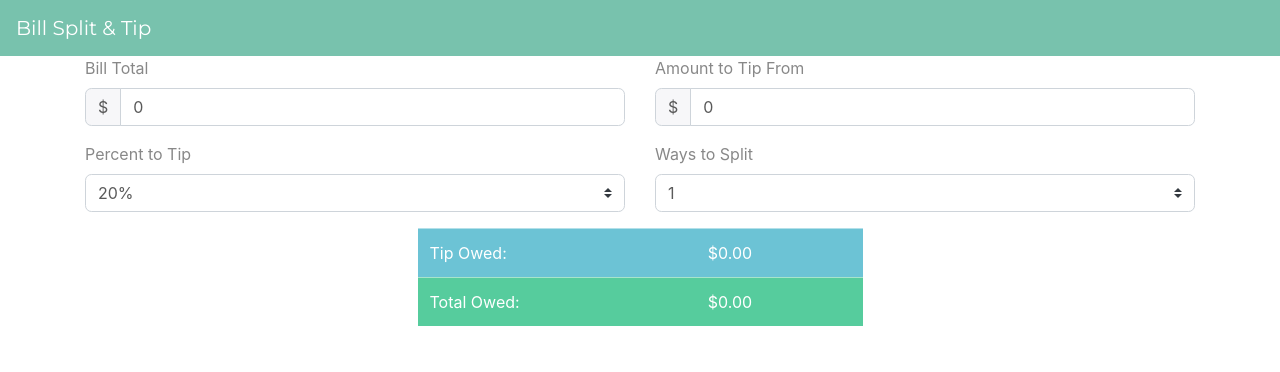
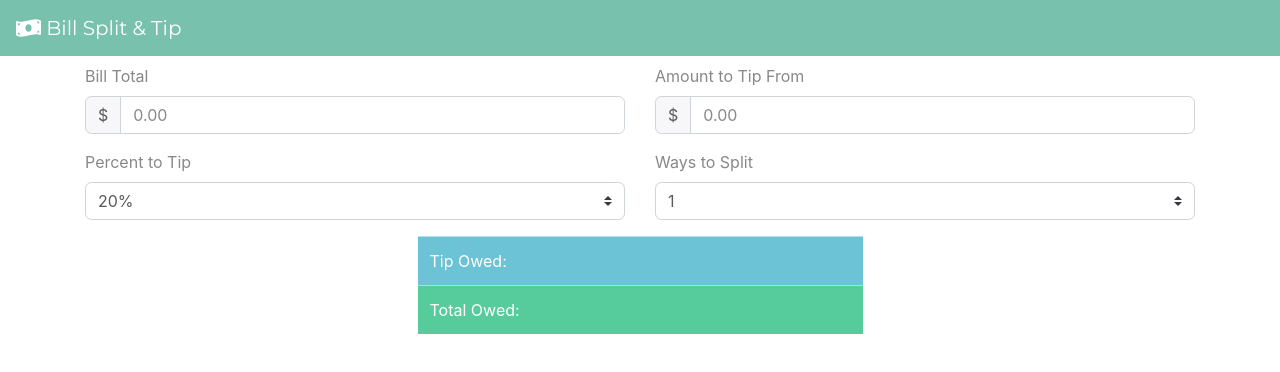
Before and after one commit to ducttape12/BillSplitAndTip2, an Angular app: page / in a window 1280 px wide. Shown: the top 372 px of the page. Built offline with nearby package versions, Linux system fonts and the light colour scheme.

Commit message:
Added font-awesome, icon, and fixed nav bar stickyness

```diff
--- a/package.json
+++ b/package.json
@@ -19,6 +19,9 @@
     "@angular/platform-browser": "~7.2.0",
     "@angular/platform-browser-dynamic": "~7.2.0",
     "@angular/router": "~7.2.0",
+    "@fortawesome/angular-fontawesome": "^0.3.0",
+    "@fortawesome/fontawesome-svg-core": "^1.2.18",
+    "@fortawesome/free-solid-svg-icons": "^5.8.2",
     "bootstrap": "^4.3.1",
     "core-js": "^2.5.4",
     "rxjs": "~6.3.3",
--- a/src/app/app.component.html
+++ b/src/app/app.component.html
@@ -1,5 +1,6 @@
 <app-nav-bar></app-nav-bar>
 
+<main role="main" class="flex-shrink-0">
     <div class="container">
         <div class="row">
             <div class="col-md-6 col-sm-12">
@@ -32,3 +33,4 @@
             </div>
         </div>
     </div>
+</main>
--- a/src/app/app.component.ts
+++ b/src/app/app.component.ts
@@ -11,21 +11,23 @@ export class AppComponent {
   billTotal: number;
   tipFrom: number;
 
-  tipPercentages: number[];
+  tipPercentages: number[] = [0, 5, 10, 13, 15, 18, 20, 23, 25, 28, 30];
   selectedPercentage: number;
 
-  waysToSplit: number[];
+  waysToSplit: number[] = [1, 2, 3, 4, 5, 6, 7, 8, 9, 10];
   selectedSplit: number;
 
   billTotalError: boolean = false;
   tipFromError: boolean = false;
 
   constructor() {
-    this.billTotal = 0;
-    this.tipFrom = 0;
-    this.tipPercentages = [0, 5, 10, 13, 15, 18, 20, 23, 25, 28, 30];
+    this.initializeProperties();
+  }
+
+  initializeProperties(): void {
+    this.billTotal = undefined;
+    this.tipFrom = undefined;
     this.selectedPercentage = 20;
-    this.waysToSplit = [1, 2, 3, 4, 5, 6, 7, 8, 9, 10];
     this.selectedSplit = 1;
   }
 
--- a/src/app/app.module.ts
+++ b/src/app/app.module.ts
@@ -2,6 +2,7 @@ import { BrowserModule } from '@angular/platform-browser';
 import { NgModule } from '@angular/core';
 import { FormsModule } from '@angular/forms';
 import { AppComponent } from './app.component';
+import { FontAwesomeModule } from '@fortawesome/angular-fontawesome';
 import { PriceEntryComponent } from './price-entry/price-entry.component';
 import { DropdownComponent } from './dropdown/dropdown.component';
 import { SummaryComponent } from './summary/summary.component';
@@ -17,7 +18,8 @@ import { NavBarComponent } from './nav-bar/nav-bar.component';
   ],
   imports: [
     BrowserModule,
-    FormsModule
+    FormsModule,
+    FontAwesomeModule
   ],
   providers: [],
   bootstrap: [AppComponent]
--- a/src/app/nav-bar/nav-bar.component.html
+++ b/src/app/nav-bar/nav-bar.component.html
@@ -1,3 +1,3 @@
-<nav class="navbar sticky-top navbar-dark bg-primary">
-  <span class="navbar-brand mb-0 h1">Bill Split & Tip</span>
+<nav class="navbar fixed-top navbar-dark bg-primary">
+  <span class="navbar-brand mb-0 h1"><fa-icon [icon]="faMoneyBillWave"></fa-icon> Bill Split & Tip</span>
 </nav>
--- a/src/app/nav-bar/nav-bar.component.ts
+++ b/src/app/nav-bar/nav-bar.component.ts
@@ -1,4 +1,5 @@
 import { Component, OnInit } from '@angular/core';
+import { faMoneyBillWave } from '@fortawesome/free-solid-svg-icons';
 
 @Component({
   selector: 'app-nav-bar',
@@ -6,6 +7,7 @@ import { Component, OnInit } from '@angular/core';
   styleUrls: ['./nav-bar.component.css']
 })
 export class NavBarComponent implements OnInit {
+  faMoneyBillWave = faMoneyBillWave;
 
   constructor() { }
 
--- a/src/styles.css
+++ b/src/styles.css
@@ -1 +1,3 @@
-/* You can add global styles to this file, and also import other style files */
+main {
+    margin-top: 4rem;
+}
```
Also changed, not shown: 1 other file (tests, documents, lock files or other folders). Lines whose indentation alone changed are shown as unchanged.
